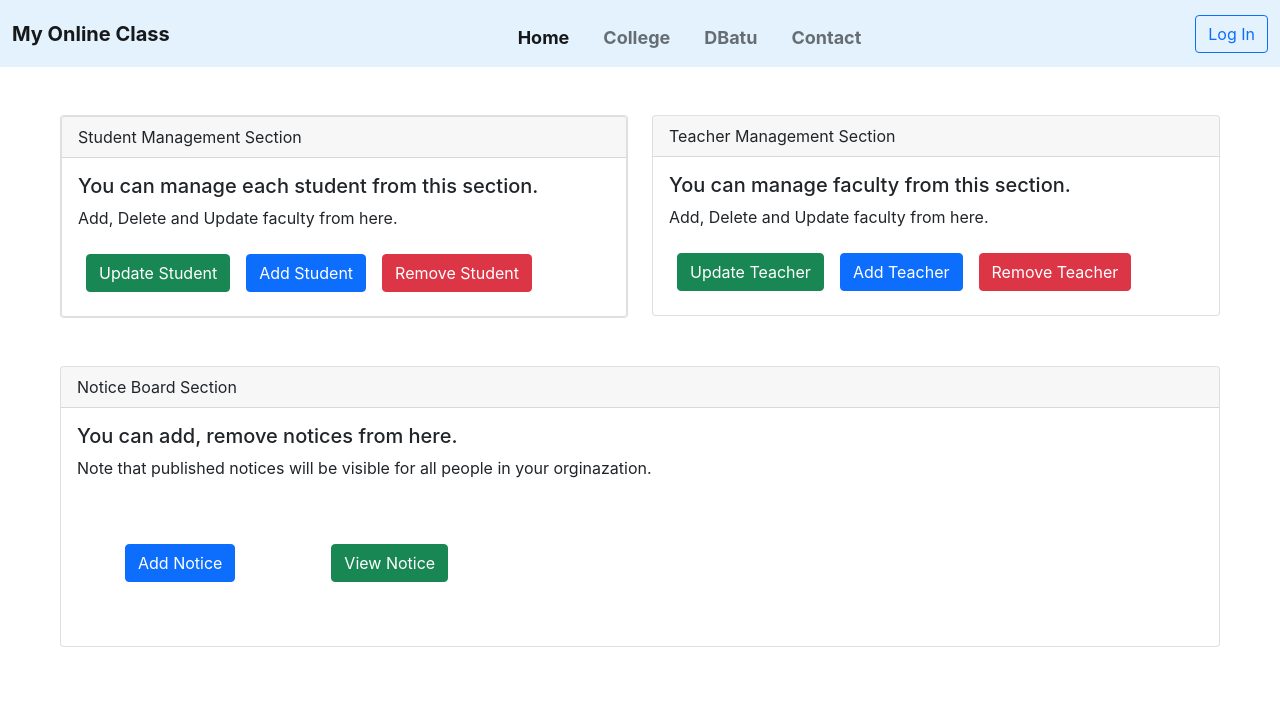
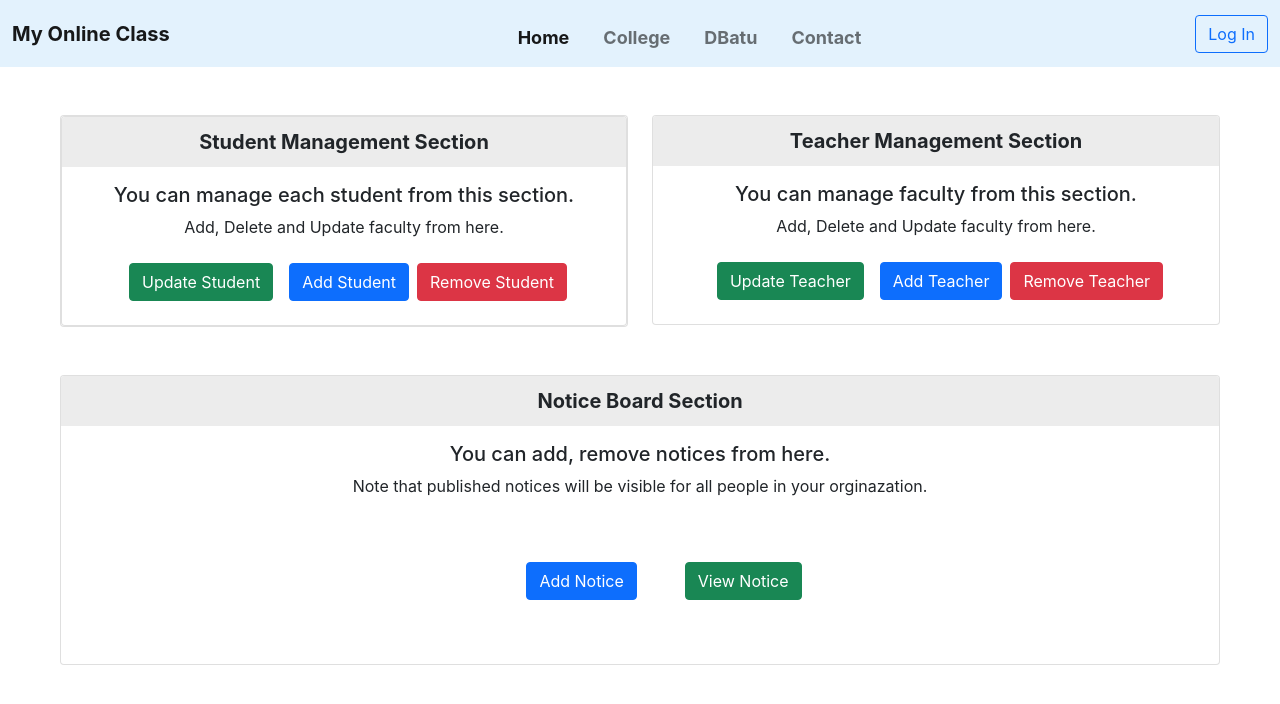
Before and after one commit to Govind-Deshmukh/Student-Management-Syatem, a React (Create React App) app in the folder client/: page /admin in a window 1280 px wide. Shown: the top 704 px of the page. Built offline with nearby package versions, Linux system fonts and the light colour scheme.

Commit message:
some styling added on admin route

```diff
--- a/client/src/adminPage/AddStudent.js
+++ b/client/src/adminPage/AddStudent.js
@@ -1,9 +1,10 @@
 import React from "react";
+import "./common.css";
 
 export default function AddStudent() {
   return (
     <>
-      <div class="card">
+      <div class="card text-center">
         <div class="card">
           <div class="card-header">Student Management Section</div>
           <div class="card-body">
@@ -17,7 +18,7 @@ export default function AddStudent() {
             <a href="/" class="btn btn-primary m-2">
               Add Student
             </a>
-            <a href="/" class="btn btn-danger m-2">
+            <a href="/" class="btn btn-danger">
               Remove Student
             </a>
           </div>
--- a/client/src/adminPage/AddTeacher.js
+++ b/client/src/adminPage/AddTeacher.js
@@ -1,9 +1,9 @@
 import React from "react";
-
+import "./common.css";
 export default function AddTeacher() {
   return (
     <div>
-      <div class="card">
+      <div class="card text-center">
         <div class="card-header">Teacher Management Section</div>
         <div class="card-body">
           <h5 class="card-title">You can manage faculty from this section.</h5>
@@ -16,7 +16,7 @@ export default function AddTeacher() {
           <a href="/" class="btn btn-primary m-2">
             Add Teacher
           </a>
-          <a href="/" class="btn btn-danger m-2">
+          <a href="/" class="btn btn-danger">
             Remove Teacher
           </a>
         </div>
--- a/client/src/adminPage/AdminHome.js
+++ b/client/src/adminPage/AdminHome.js
@@ -1,4 +1,5 @@
 import React from "react";
+
 
 import AddStudent from "./AddStudent";
 import GeneralHeader from "../webComponents/GeneralHeader";
--- a/client/src/adminPage/NoticeSection.js
+++ b/client/src/adminPage/NoticeSection.js
@@ -1,9 +1,9 @@
 import React from "react";
-
+import "./common.css";
 export default function NoticeSection() {
   return (
     <div>
-      <div class="card">
+      <div class="card text-center">
         <div class="card-header">Notice Board Section</div>
         <div class="card-body">
           <h5 class="card-title">You can add, remove notices from here.</h5>
@@ -13,7 +13,7 @@ export default function NoticeSection() {
           <a href="/" class="btn btn-primary m-5">
             Add Notice
           </a>
-          <a href="/" class="btn btn-success m-5">
+          <a href="/" class="btn btn-success">
             View Notice
           </a>
         </div>
--- /dev/null
+++ b/client/src/adminPage/common.css
@@ -0,0 +1,7 @@
+.card-header{
+    background-color: #ececec;
+    font-weight: bold;
+    font-size: 20px;
+    border: 2px solid #ececec;
+    border-radius: 5px;
+}
```
